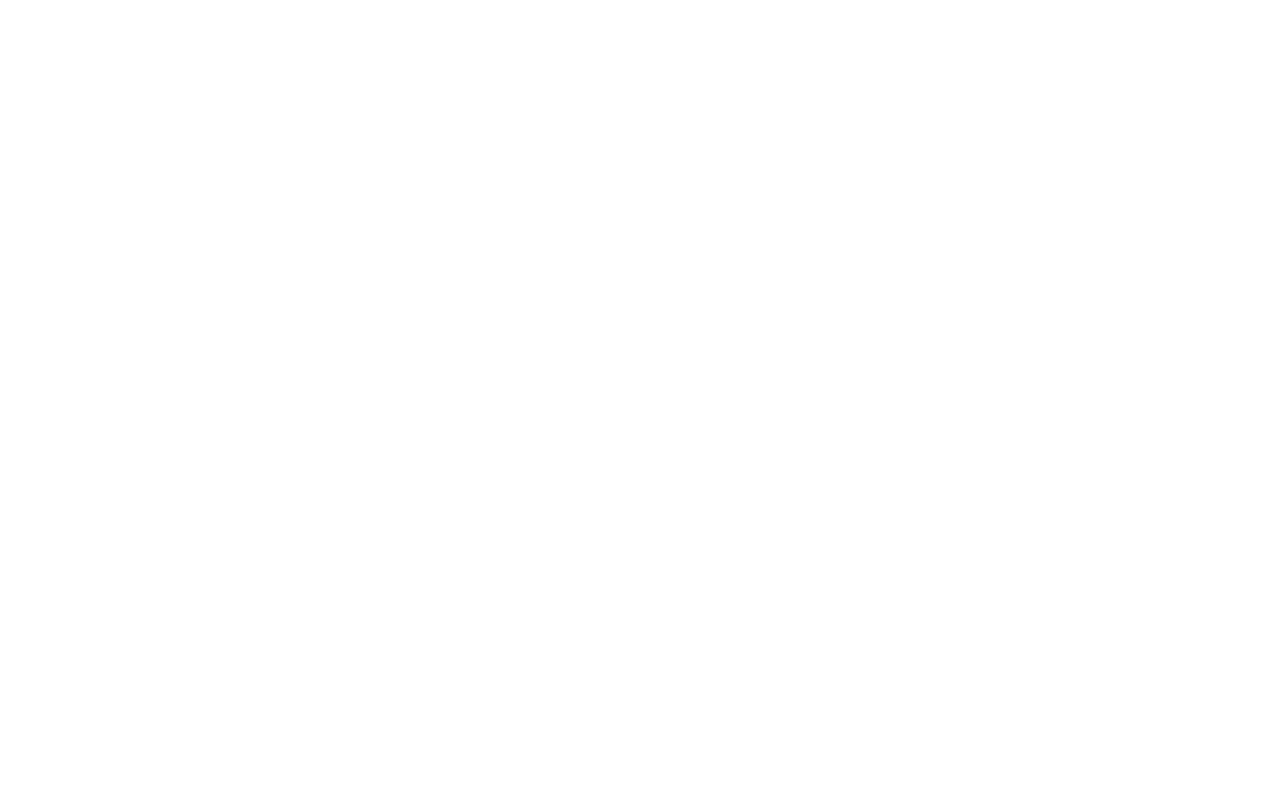
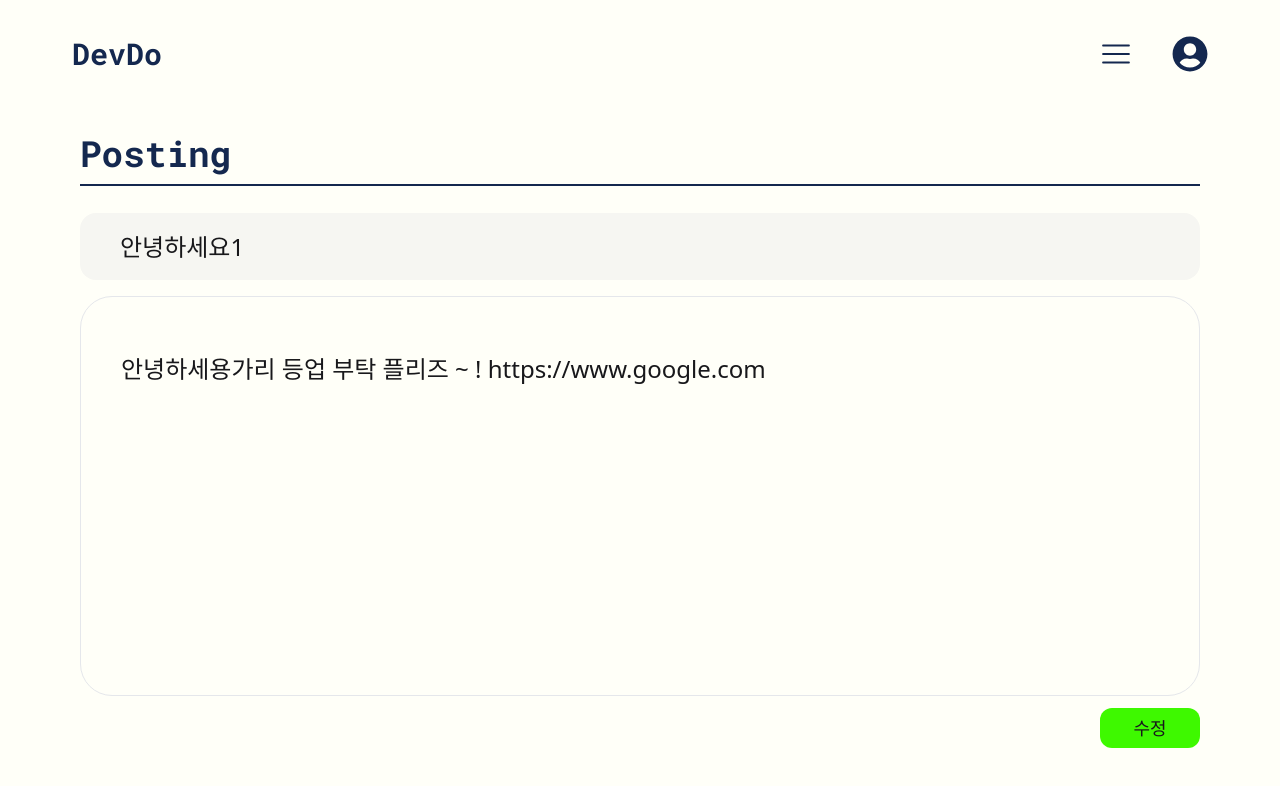
Before and after one commit to yengniws/Devdo_Web, a React (Vite) app in the folder DevDo/: page /community/edit/1 in a window 1280 px wide. Before the commit this address had no page. Shown: the top 786 px of the page. Built offline with nearby package versions, Linux system fonts and the light colour scheme; a web font is replaced by a local one.

Commit message:
Feat/#10 : CommunityWrite edit don

```diff
--- a/DevDo/src/App.jsx
+++ b/DevDo/src/App.jsx
@@ -17,6 +17,7 @@
                <Route path="/community" element={<CommunityList />} />
                <Route path="/community/:id" element={<CommunityListDetail />} />
                <Route path="/community/write" element={<CommunityWrite />} />
+               <Route path="/community/edit/:id" element={<CommunityWrite />} />
             </Route>
          </Routes>
       </>
--- a/DevDo/src/components/Modal/CommunityEditModal.jsx
+++ b/DevDo/src/components/Modal/CommunityEditModal.jsx
@@ -1,13 +1,17 @@
 import { FiEdit2, FiTrash2 } from 'react-icons/fi';
+import { Link } from 'react-router-dom';
 
-const CommunityEditModal = () => (
+const CommunityEditModal = ({ id }) => {
+   return (
       <dialog id="community_edit_modal" className="modal">
          <div className="modal-box bg-ivory text-navy p-0 rounded-[20px] shadow-xl min-w-[220px] max-w-[240px]">
             <div className="flex flex-col items-center px-0 py-0">
+               <Link to={`/community/edit/${id}`} className="w-full">
                   <button className="w-full py-5 px-6 text-base font-semibold border-b border-[#e5e5e5] bg-ivory hover:bg-[#f2f2f2] transition-all flex items-center justify-center gap-2">
                      <FiEdit2 className="w-5 h-5 text-navy" />
-               <div> 이름 변경 </div>
+                     <div> 수정하기 </div>
                   </button>
+               </Link>
                <button className="w-full py-5 px-6 text-base font-semibold rounded-b-[20px] bg-ivory hover:bg-[#f2f2f2] transition-all flex items-center justify-center gap-2">
                   <FiTrash2 className="w-5 h-5 text-red-500" />
                   <div> 삭제하기 </div>
@@ -19,5 +23,6 @@
          </form>
       </dialog>
    );
+};
 
 export default CommunityEditModal;
--- a/DevDo/src/pages/Community/CommunityListDetail.jsx
+++ b/DevDo/src/pages/Community/CommunityListDetail.jsx
@@ -24,6 +24,11 @@
       setIsBookMarkClicked(!isBookMarkClicked);
    };
 
+   // 백 연동 시 변경
+   const currentUser = {
+      name: 'rayoon yang',
+   };
+
    return (
       <div className="flex flex-col justify-center w-full bg-ivory p-4 sm:p-8 md:p-12 lg:p-10">
          <div className="font-roboto-mono text-4xl font-bold text-navy">
@@ -41,14 +46,21 @@
                      <CiBookmark className="w-7 h-7 " />
                   )}
                </button>
+               {list.writer === currentUser.name && (
+                  <>
                      <button
                         className="cursor-pointer"
                         onClick={() => openModal('community_edit_modal')}>
                         <CiMenuKebab className="w-7 h-7 mr-2" />
                      </button>
                      <CommunityEditModal
+                        id={list.id}
+                        authorId={list.authorId}
+                        currentUserId={currentUser.id}
                         onclose={() => closeModal('community_edit_modal')}
                      />
+                  </>
+               )}
             </div>
             <div className="px-15 pb-15 pt-3">
                <div className="flex flex-row pt-0">
--- a/DevDo/src/pages/Community/CommunityWrite.jsx
+++ b/DevDo/src/pages/Community/CommunityWrite.jsx
@@ -1,4 +1,24 @@
+import { useParams } from 'react-router-dom';
+import DummyCommunity from '../../constants/DummyCommunity';
+import { useState, useEffect } from 'react';
+
 const CommunityWrite = () => {
+   const { id } = useParams();
+   const [title, setTitle] = useState('');
+   const [content, setContent] = useState('');
+
+   useEffect(() => {
+      if (id) {
+         const community = DummyCommunity.find(
+            (item) => String(item.id) === id,
+         );
+         if (community) {
+            setTitle(community.title);
+            setContent(community.article);
+         }
+      }
+   }, [id]);
+
    return (
       <div className="flex flex-col justify-center w-full bg-ivory p-4 sm:p-8 md:p-12 lg:p-10">
          <div className="font-roboto-mono text-4xl font-bold text-navy">
@@ -8,20 +28,24 @@
          <div className="w-[100%] h-[67px] relative flex bg-gray rounded-2xl text-2xl mt-4 font-light">
             <input
                type="text"
+               value={title}
+               onChange={(e) => setTitle(e.target.value)}
                placeholder="제목을 입력해주세요."
-               className="w-[100%] pl-10 placeholder:text-2xl font-light"
+               className="w-[100%] pl-10 placeholder:text-2xl font-light rounded-2xl"
             />
          </div>
          <div className=" flex flex-col border border-gray-200 rounded-4xl w-full h-[400px] mt-4 text-2xl font-light">
             <textarea
                type="text"
+               value={content}
+               onChange={(e) => setContent(e.target.value)}
                placeholder="내용을 입력해주세요."
-               className="w-[100%] h-[100%] pl-10 placeholder:text-2xl font-light pt-14 resize-none "
+               className="w-[100%] h-[100%] pl-10 placeholder:text-2xl font-light pt-14 resize-none rounded-4xl"
             />
          </div>
          <div className="flex justify-end mt-3">
             <button className=" bg-neon-green w-25 h-10 rounded-xl text-lg cursor-pointer">
-               등록
+               {id ? '수정' : '등록'}
             </button>
          </div>
       </div>
```
Lines whose indentation alone changed are shown as unchanged.
